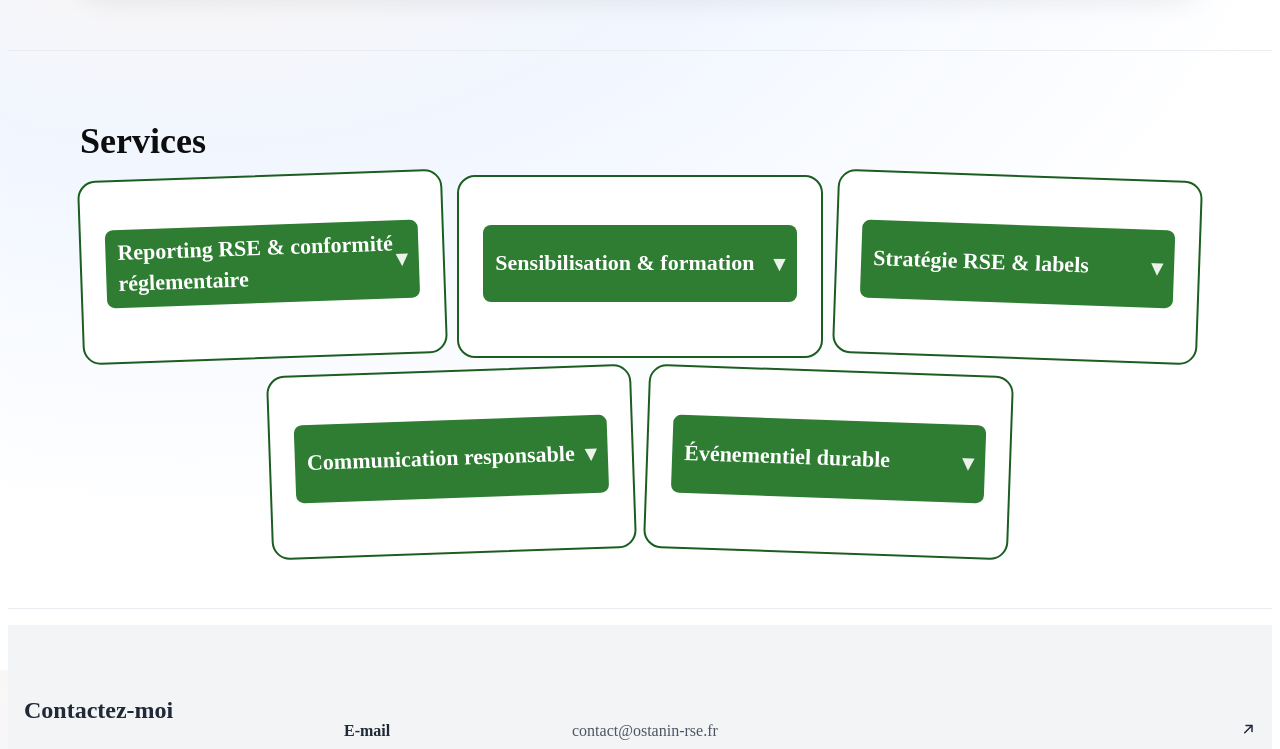
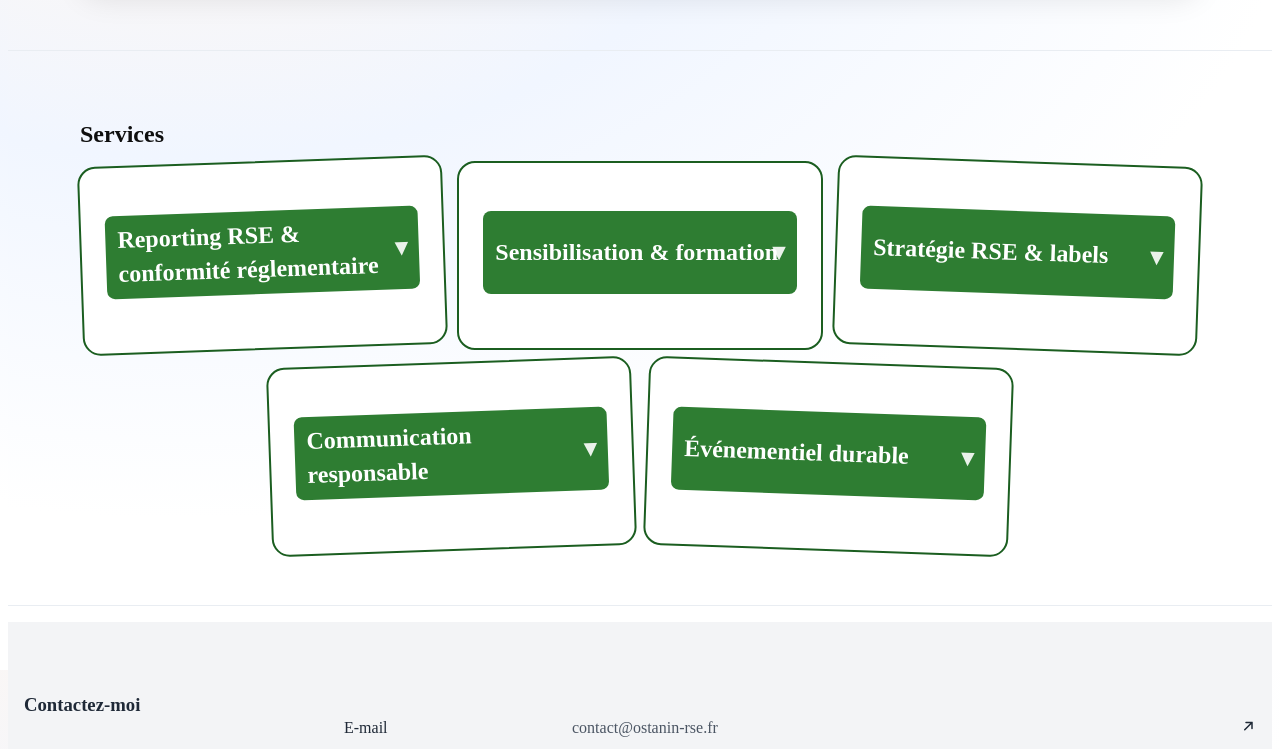
Before and after one commit to OstMik/1-Project, a plain HTML site: page index.html in a window 1280 px wide. Shown: the part 1730-2479 px from the top of the page. Drawn offline with Linux system fonts and the light colour scheme.

Commit message:
Remove custom font sizing and weight

```diff
--- a/style.css
+++ b/style.css
@@ -368,7 +368,6 @@ input, textarea, select, button { font: inherit; }
 
 /* 1) Крупный и стабильный заголовок секции */
 #services-title{
-  font-size: clamp(26px, 3.2vw, 36px);
   line-height: 1.15;
   margin: 0 0 var(--space-s);
 }
@@ -376,14 +375,12 @@ input, textarea, select, button { font: inherit; }
 /* 2) Заголовки карточек услуг */
 .mo-service h2{
   margin: 0 0 6px;
-  font-size: clamp(18px, 2.1vw, 22px); /* можно поднять верхнюю границу до 24px */
 }
 
 /* Кнопка внутри h2 наследует типографику заголовка */
 .mo-service h2 .service-toggle{
   font: inherit;
   line-height: inherit;
-  font-weight: 600; /* легкий акцент, можно убрать */
 }
 
 /* === Services — финальный CSS (без равнения высот) === */
@@ -493,7 +490,6 @@ input, textarea, select, button { font: inherit; }
   overflow: hidden;
   opacity: 0;
   transition: max-height .3s ease, opacity .2s ease, margin-top .2s ease;
-  font-size: 0.95rem;
 }
 
 #services .mo-service.is-open .service-panel {
@@ -525,7 +521,6 @@ input, textarea, select, button { font: inherit; }
   border: none;
   color: #fff;
   font: inherit;
-  font-weight: 600;
   line-height: 1.4;
   border-radius: 8px;
   cursor: pointer;
@@ -646,13 +641,10 @@ input, textarea, select, button { font: inherit; }
 
 .contact-title h3 {
   margin-bottom: 1rem;
-  font-size: 1.25rem;
-  font-weight: bold;
 }
 
 @media (min-width: 768px) {
   .contact-title h3 {
-    font-size: 1.5rem;
     margin-top: 0.5rem;
   }
 }
@@ -688,10 +680,6 @@ input, textarea, select, button { font: inherit; }
   }
 }
 
-.contact-label {
-  font-weight: bold;
-}
-
 .contact-value {
   color: #4b5563;
 }
```
